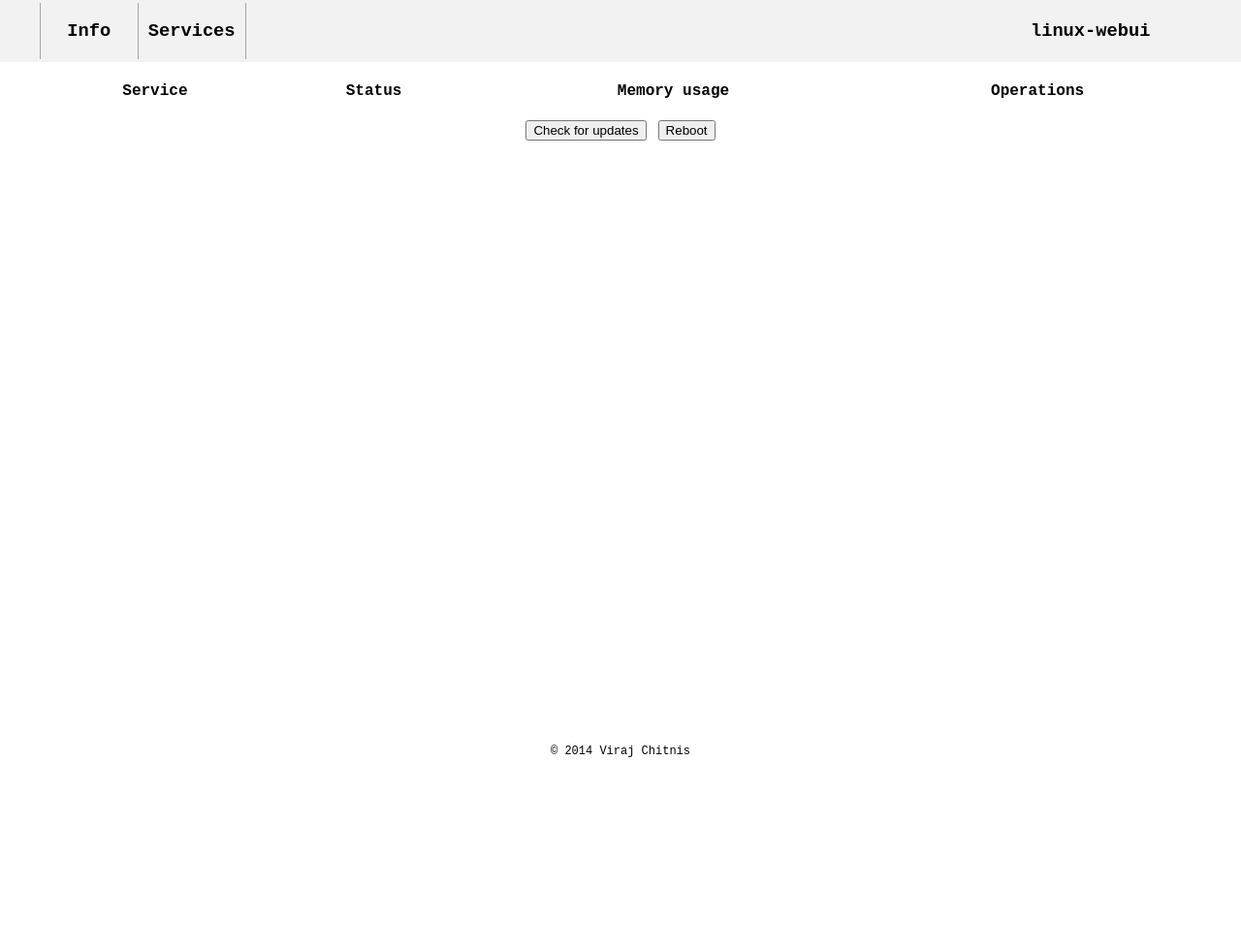
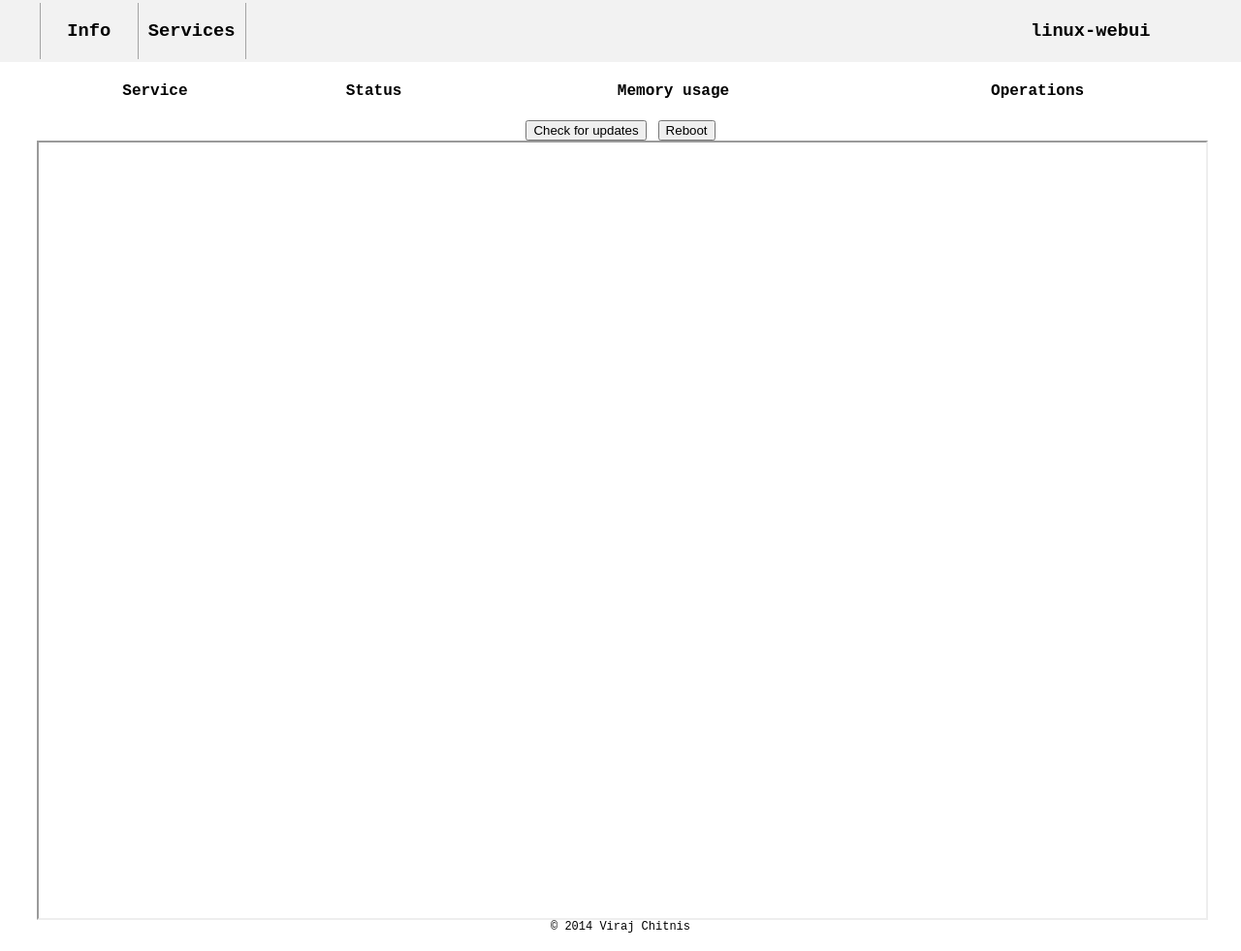
Before and after one commit to virajchitnis/linux-webui, a PHP site: page /services.php in a window 1280 px wide. Shown: the whole page at 97% size. Before the commit the page ends 781 px from the top, so only its background shows below. Run offline with PHP 8.4, Linux system fonts and the light colour scheme; lists and menus that the app fills with data are empty.

Commit message:
Added iframe for displaying updates

```diff
--- a/services.css
+++ b/services.css
@@ -14,3 +14,7 @@ display: inline-block;
 .body_management {
 text-align: center;
 }
+.update_display {
+width: 100%;
+height: 100%;
+}
--- a/services.php
+++ b/services.php
@@ -227,6 +227,7 @@
         				&nbsp;
         				<a href="shellscripts/reboot.php?system=y"><button>Reboot</button></a>
         			</div>
+        			<iframe class="update_display" id="update_display"></iframe>
         		</div>
         	</div>
             <div class="push"></div>
```
